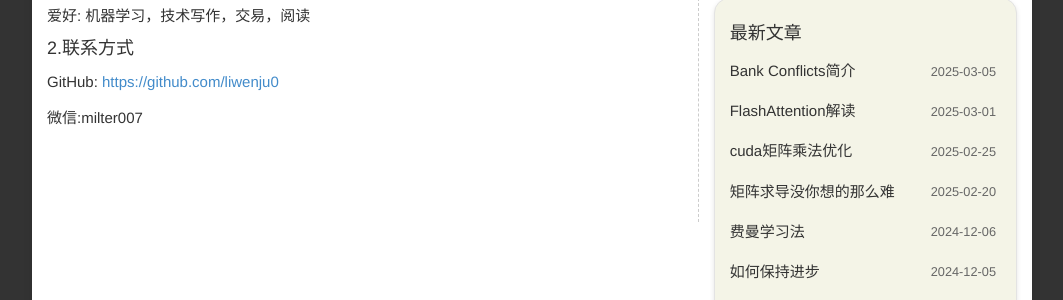
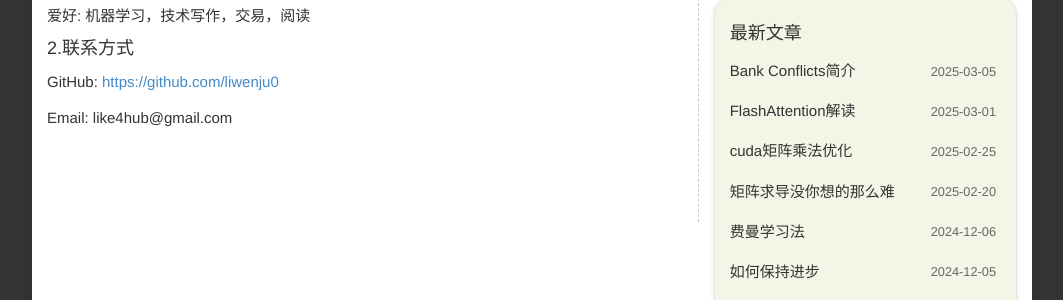
Before and after one commit to liwenju0/liwenju0.github.io, a Jekyll site: the page built from about.md, in a window 1280 px wide. Shown: the part 294-594 px from the top of the page, without its empty margins (108-1171 px from the left). Built offline with Jekyll 4.4.1, drawn with Linux system fonts in a browser that asks for light colours; comment, search, counter and statistics services are not loaded.

Commit message:
修改邮箱

```diff
--- a/about.md
+++ b/about.md
@@ -19,7 +19,7 @@ title: "关于：About"
 #### 2.联系方式
 GitHub: <https://github.com/liwenju0>{:target="_blank"}
 
-微信:milter007
+Email: like4hub@gmail.com
 
 
 {% include comment.html %}
```
